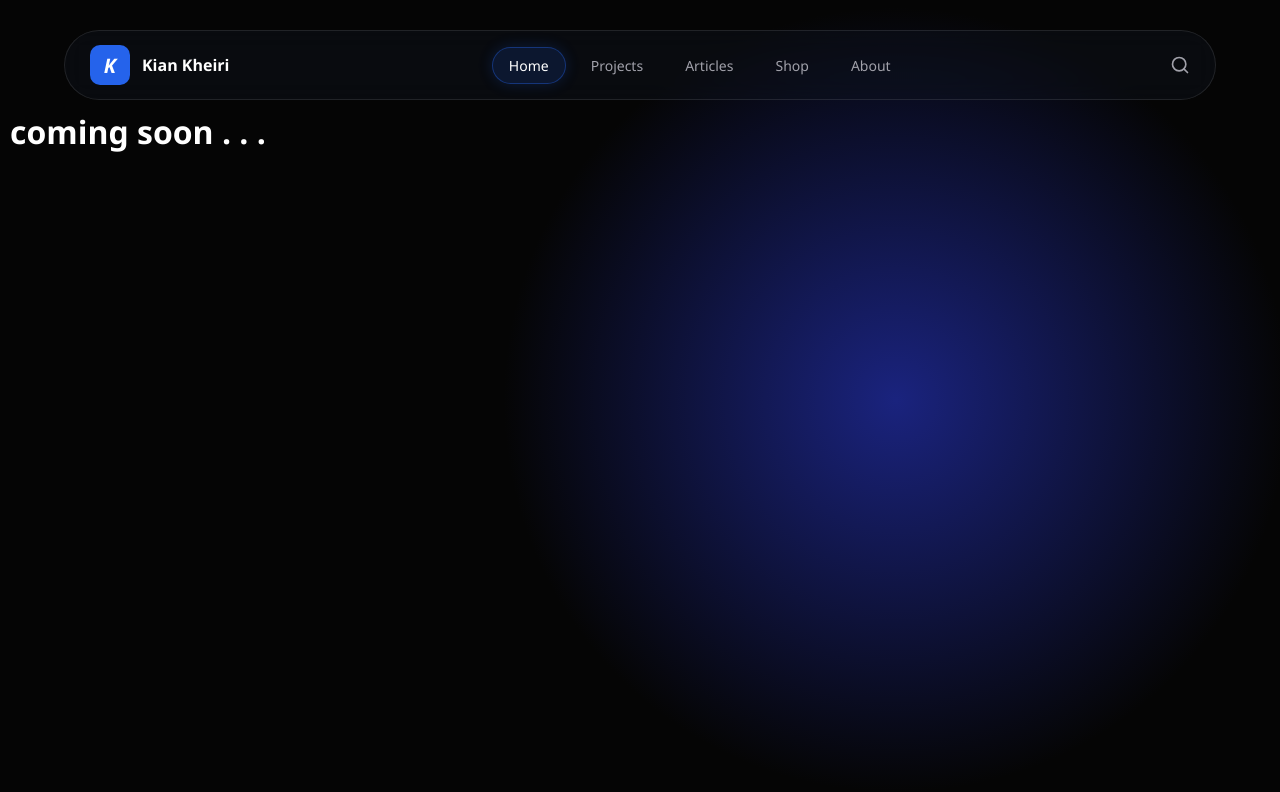
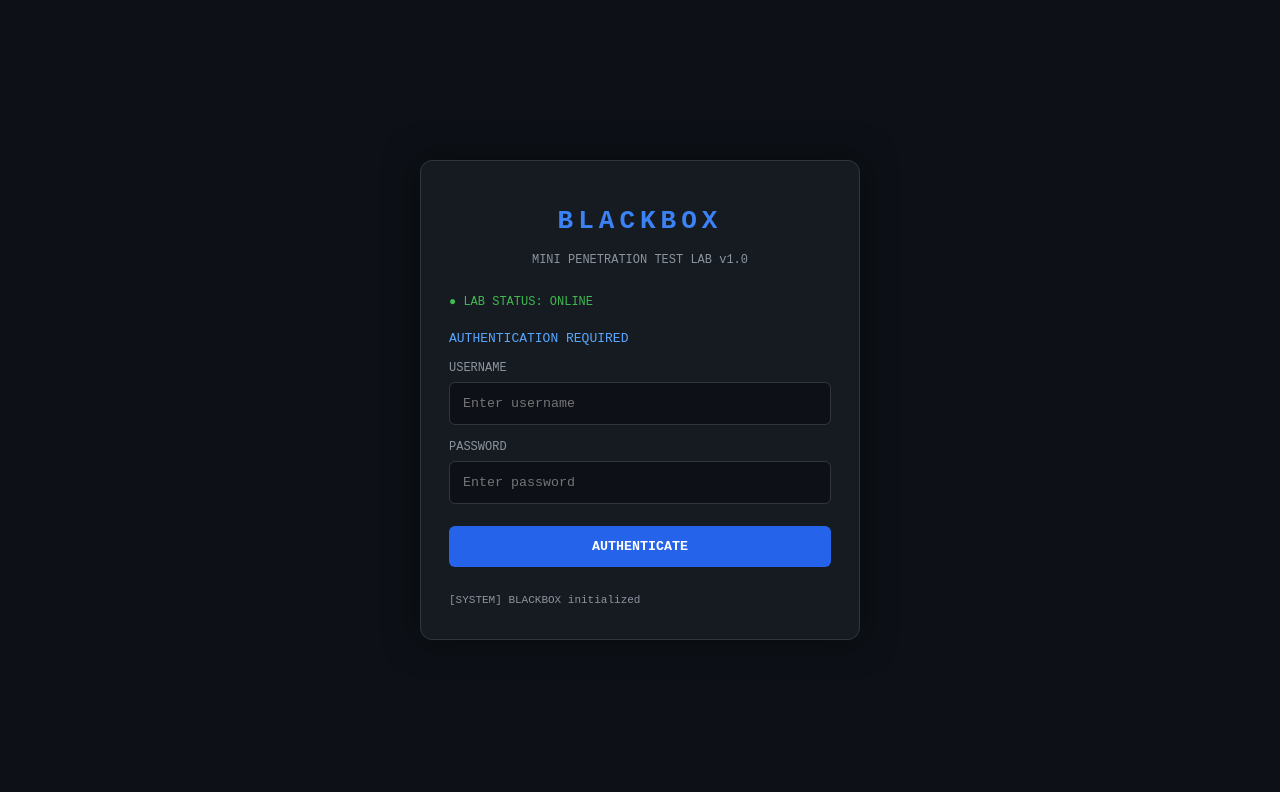
Before and after one commit to kian-kheiri/kian-kheiri.github.io, a plain HTML site: page index.html in a window 1280 px wide. Drawn offline with Linux system fonts and the light colour scheme.

Commit message:
Update index.html

```diff
--- a/index.html
+++ b/index.html
@@ -1,40 +1,270 @@
+
 <!DOCTYPE html>
 <html lang="en">
 <head>
-    <meta charset="UTF-8">
-    <meta name="viewport" content="width=device-width, initial-scale=1.0">
-    <title>Kian Kheiri</title>
-    <!-- اتصال به فایل CSS خارجی -->
-    <link rel="stylesheet" href="./style.css" type="text/css" media="all" />
+<meta charset="UTF-8">
+<meta name="viewport" content="width=device-width, initial-scale=1.0">
+<title>BLACKBOX | Mini Lab</title>
+
+<style>
+* {
+    box-sizing: border-box;
+    font-family: monospace;
+}
+
+body {
+    margin: 0;
+    min-height: 100vh;
+    background: #0d1117;
+    color: #dce6f1;
+    display: flex;
+    justify-content: center;
+    align-items: center;
+    padding: 20px;
+}
+
+.container {
+    width: 100%;
+    max-width: 440px;
+    background: #161b22;
+    border: 1px solid #30363d;
+    border-radius: 12px;
+    padding: 28px;
+    box-shadow: 0 0 35px #0008;
+}
+
+h1 {
+    color: #3b82f6;
+    letter-spacing: 5px;
+    text-align: center;
+}
+
+.subtitle {
+    text-align: center;
+    color: #8b949e;
+    font-size: 12px;
+    margin-bottom: 28px;
+}
+
+.status {
+    color: #3fb950;
+    font-size: 12px;
+    margin-bottom: 22px;
+}
+
+label {
+    display: block;
+    margin: 15px 0 7px;
+    color: #8b949e;
+    font-size: 12px;
+}
+
+input {
+    width: 100%;
+    padding: 13px;
+    background: #0d1117;
+    border: 1px solid #30363d;
+    border-radius: 6px;
+    color: white;
+    outline: none;
+}
+
+input:focus {
+    border-color: #3b82f6;
+}
+
+button {
+    width: 100%;
+    padding: 13px;
+    margin-top: 22px;
+    border: none;
+    border-radius: 6px;
+    background: #2563eb;
+    color: white;
+    font-weight: bold;
+    cursor: pointer;
+}
+
+button:hover {
+    background: #1d4ed8;
+}
+
+#message {
+    margin-top: 18px;
+    font-size: 13px;
+    text-align: center;
+}
+
+.panel {
+    display: none;
+}
+
+.info {
+    background: #0d1117;
+    border: 1px solid #30363d;
+    padding: 14px;
+    margin-top: 12px;
+    border-radius: 6px;
+    line-height: 2;
+    font-size: 13px;
+}
+
+.green {
+    color: #3fb950;
+}
+
+.blue {
+    color: #58a6ff;
+}
+
+.logs {
+    margin-top: 22px;
+    color: #8b949e;
+    font-size: 11px;
+    line-height: 2;
+    max-height: 100px;
+    overflow: auto;
+}
+</style>
 </head>
+
 <body>
-    <header>
-        <nav id="glass-navbar">
-            <div class="brand">
-                <div class="logo-icon">K</div>
-                <span class="brand-name">Kian Kheiri</span>
-            </div>
 
-            <ul class="nav-links">
-                <li><a href="#" class="active">Home</a></li>
-                <li><a href="#">Projects</a></li>
-                <li><a href="#">Articles</a></li>
-                <li><a href="#">Shop</a></li>
-                <li><a href="#">About</a></li>
-            </ul>
+<div class="container">
 
-            <div>
-                <button class="icon-btn" aria-label="Search">
-                    <svg xmlns="http://www.w3.org/2000/svg" width="20" height="20" viewBox="0 0 24 24" fill="none" stroke="currentColor" stroke-width="2" stroke-linecap="round" stroke-linejoin="round">
-                        <circle cx="11" cy="11" r="8"></circle>
-                        <line x1="21" y1="21" x2="16.65" y2="16.65"></line>
-                    </svg>
-                </button>
-            </div>
-        </nav>
-    </header>
+    <h1>BLACKBOX</h1>
+    <div class="subtitle">MINI PENETRATION TEST LAB v1.0</div>
 
-    <h1 style="color: white; margin: 10px;">coming soon . . . </h1>
+    <div class="status">● LAB STATUS: ONLINE</div>
+
+    <section id="login">
+
+        <div style="color:#58a6ff;font-size:13px">
+            AUTHENTICATION REQUIRED
+        </div>
+
+        <label>USERNAME</label>
+        <input id="username" autocomplete="off"
+               placeholder="Enter username">
+
+        <label>PASSWORD</label>
+        <input id="password" type="password"
+               placeholder="Enter password">
+
+        <button onclick="authenticate()">AUTHENTICATE</button>
+
+        <div id="message"></div>
+
+    </section>
+
+    <section class="panel" id="dashboard">
+
+        <h2 class="green">ACCESS GRANTED</h2>
+
+        <div class="info">
+            <div>SERVER: <span class="green">ONLINE</span></div>
+            <div>ACCESS: <span class="blue">ADMIN</span></div>
+            <div>SESSION: <span id="session"></span></div>
+            <div>STATUS: AUTHENTICATED</div>
+        </div>
+
+        <div class="info">
+            <strong class="blue">SECRET MESSAGE</strong>
+            <p>Welcome to BLACKBOX.</p>
+            <p>There is always more beneath the surface.</p>
+            <p>Flag: <span class="green">BLACKBOX{FIRST_ACCESS}</span></p>
+        </div>
+
+        <button onclick="location.reload()">NEW SESSION</button>
+
+    </section>
+
+    <div class="logs" id="logs">
+        [SYSTEM] BLACKBOX initialized
+    </div>
+
+</div>
+
+<script>
+
+// =================================
+// BLACKBOX JSON DATABASE
+// =================================
+
+const words = [
+    "shadow", "matrix", "cipher",
+    "phantom", "kernel", "vector"
+];
+
+function randomItem(array) {
+    return array[Math.floor(Math.random() * array.length)];
+}
+
+function randomNumber() {
+    return Math.floor(100 + Math.random() * 900);
+}
+
+const database = {
+    users: [
+        {
+            username: randomItem(words) + randomNumber(),
+            password:
+                randomItem(words) +
+                "!" +
+                randomNumber()
+        }
+    ]
+};
+
+// =================================
+// SESSION
+// =================================
+
+const sessionID = Math.random()
+    .toString(36)
+    .substring(2, 10)
+    .toUpperCase();
+
+function log(text) {
+    const logs = document.getElementById("logs");
+    logs.innerHTML += "<br>[LOG] " + text;
+}
+
+// =================================
+// AUTHENTICATION SIMULATOR
+// =================================
+
+function authenticate() {
+
+    const user = document.getElementById("username").value;
+    const pass = document.getElementById("password").value;
+
+    const account = database.users[0];
+
+    if (
+        user === account.username &&
+        pass === account.password
+    ) {
+
+        document.getElementById("login").style.display = "none";
+        document.getElementById("dashboard").style.display = "block";
+        document.getElementById("session").textContent = sessionID;
+
+        log("Authentication successful");
+        log("Admin dashboard opened");
+
+    } else {
+
+        document.getElementById("message").style.color = "#f85149";
+        document.getElementById("message").textContent =
+            "ACCESS DENIED";
+
+        log("Failed authentication attempt");
+
+    }
+}
+
+</script>
 
 </body>
 </html>
```
